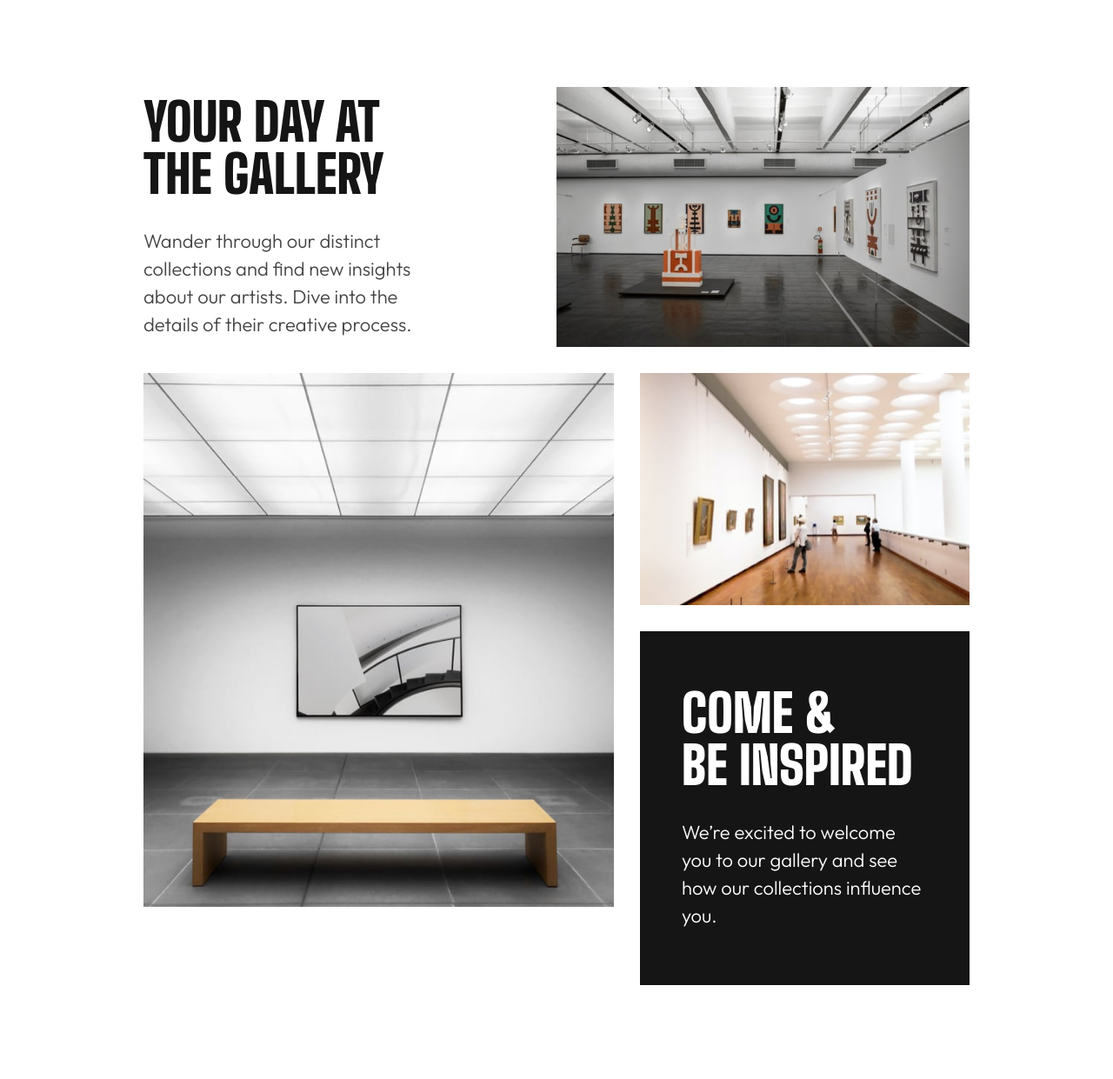
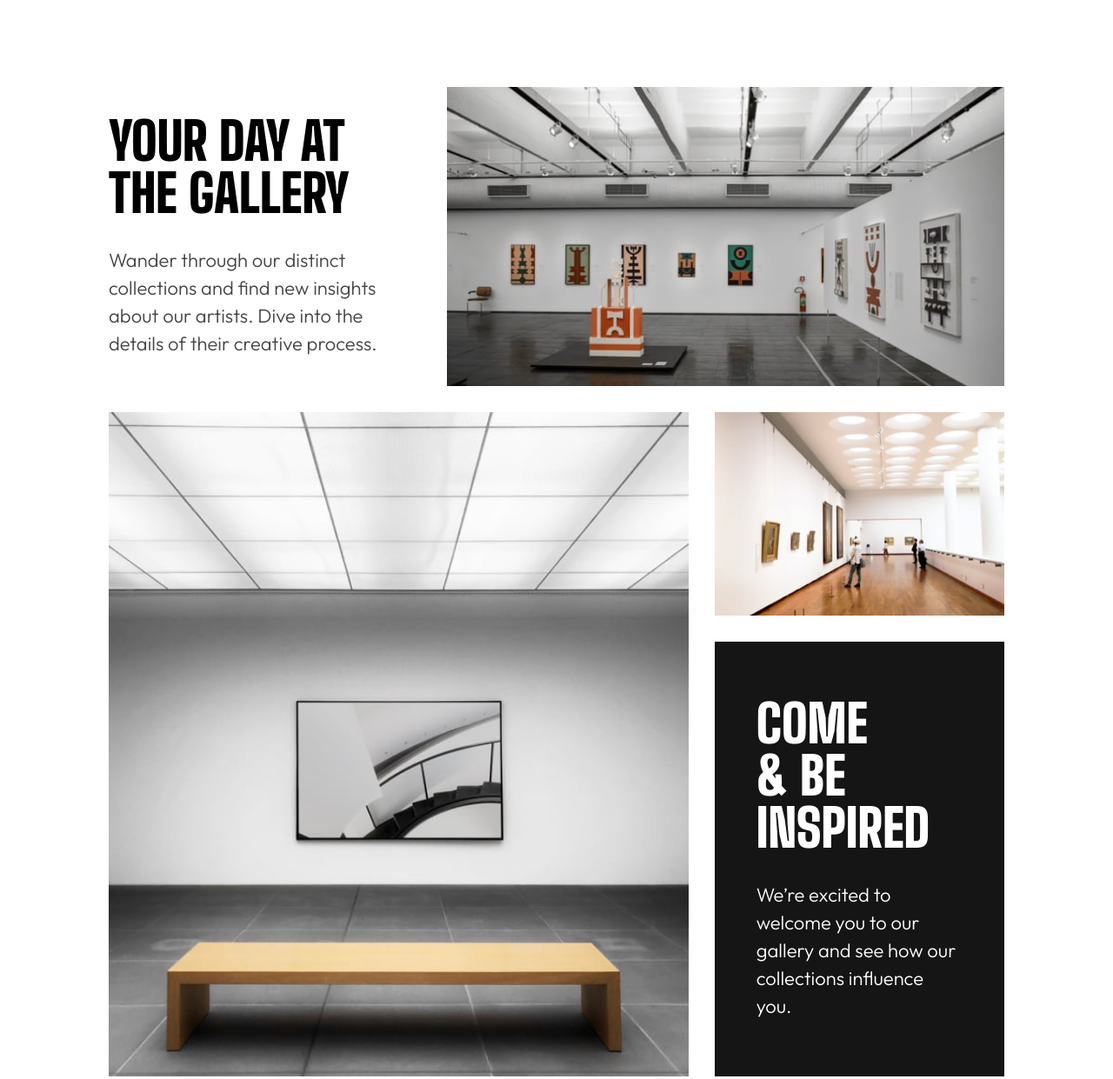
Before and after one commit to makogeboris/Art-gallery-website, a plain HTML site: page index.html in a window 1280 px wide. Shown: the part 880-2121 px from the top of the page at 87% size. Drawn offline with Linux system fonts and the light colour scheme.

Commit message:
modified

```diff
--- a/index.html
+++ b/index.html
@@ -25,7 +25,6 @@
   </head>
   <body>
     <main>
-      <div>
       <section class="hero">
         <!-- dark background for desktop only -->
         <div class="dark-bg"></div>
@@ -49,8 +48,8 @@
             <h1 class="main-heading">Modern Art Gallery</h1>
             <p class="main-paragraph">
               The arts in the collection of the Modern Art Gallery all started
-                from a spark of inspiration. Will these pieces inspire you?
-                Visit us and find out.
+              from a spark of inspiration. Will these pieces inspire you? Visit
+              us and find out.
             </p>
           </div>
           <div class="btn btn-location">
@@ -73,39 +72,12 @@
             </p>
           </div>
 
-            <picture class="grid-2">
-              <source
-                media="(min-width:976px)"
-                srcset="assets/desktop/image-grid-1.jpg"
-              />
-              <source
-                media="(min-width:660px)"
-                srcset="assets/tablet/image-grid-1.jpg"
-              />
-              <img
-                src="assets/mobile/image-grid-1.jpg"
-                alt="a wide view of an art room with artifacts on the wall"
-              />
-            </picture>
+          <div class="grid-2"></div>
         </div>
 
         <div class="grid-3-5">
-            <picture class="grid-3">
-              <source
-                media="(min-width:976px)"
-                srcset="assets/desktop/image-grid-2.jpg"
-              />
-              <source
-                media="(min-width:660px)"
-                srcset="assets/tablet/image-grid-2.jpg"
-              />
-              <img
-                src="assets/mobile/image-grid-2.jpg"
-                alt="an art room with a brown bench facing an picture on the wall"
-              />
-            </picture>
+          <div class="grid-3"></div>
 
-            <div class="grid-4-5">
           <picture class="grid-4">
             <source
               media="(min-width:976px)"
@@ -129,12 +101,10 @@
             </p>
           </div>
         </div>
-          </div>
       </section>
-      </div>
     </main>
 
-    <footer>
+    <footer class="footer-home">
       <div class="footer-div">
         <a href="#"
           ><img class="footer-logo" src="assets/logo-light.svg" alt=""
--- a/styles.css
+++ b/styles.css
@@ -191,19 +191,53 @@ body {
   padding: 0 1rem;
   margin-bottom: 7.5rem;
   gap: 1.875rem;
+  max-width: 1110px;
+  margin-left: auto;
+  margin-right: auto;
 }
 
 .grid-1-2 {
-  display: flex;
-  flex-direction: column-reverse;
+  display: grid;
+  grid-template-areas:
+    "img"
+    "text";
   gap: 1.5625rem;
 }
 
-.grid-3-5,
-.grid-4-5 {
-  display: flex;
-  flex-direction: column;
+.gal1 {
+  grid-area: text;
+  color: #ffffff;
+  transition: all 0.5s ease-in;
+}
+
+.grid-2 {
+  grid-area: img;
+  background-image: url("assets/mobile/image-grid-1.jpg");
+  background-repeat: no-repeat;
+  background-size: cover;
+  min-height: 344px;
+}
+
+.grid-1,
+.grid-5 {
+  max-width: 21.4375rem;
+}
+
+.grid-3-5 {
+  display: grid;
   gap: 1rem;
+}
+
+.grid-3 {
+  background-image: url("assets/mobile/image-grid-2.jpg");
+  background-repeat: no-repeat;
+  min-height: 403px;
+  background-size: cover;
+}
+
+.grid-5 {
+  background: #151515;
+  padding: 3rem 1.5rem;
 }
 
 .day-gal {
@@ -212,8 +246,15 @@ body {
   font-size: 3.125rem;
   line-height: 90%;
   text-transform: uppercase;
-  color: #151515;
   margin-bottom: 1.3125rem;
+}
+
+.grid-1,
+.grid-2,
+.grid-3,
+.grid-4,
+.grid-5 {
+  transition: all 0.5s ease-in;
 }
 
 .day-gal-p {
@@ -222,20 +263,6 @@ body {
   font-size: 1.125rem;
   line-height: 156%;
   color: #444444;
-}
-
-.grid-1,
-.grid-5 {
-  max-width: 21.4375rem;
-}
-
-.grid-5 {
-  background: #151515;
-  padding: 3rem 1.5rem;
-}
-
-.gal1 {
-  color: #ffffff;
 }
 
 .galp {
@@ -272,6 +299,11 @@ footer p {
   max-width: 23.125rem;
 }
 
+.footer-location,
+.footer-home {
+  padding-inline: 1.25rem;
+}
+
 .footer-div {
   display: flex;
   flex-direction: column;
@@ -280,7 +312,6 @@ footer p {
   align-items: flex-start;
   max-width: 69.375rem;
   margin: 0 auto;
-  padding-inline: 1.25rem;
 }
 
 .icons {
@@ -357,33 +388,48 @@ footer p {
 
   .images-grid {
     padding: 0 2.5rem;
+    align-items: unset;
   }
 
   .grid-1-2 {
-    flex-direction: row;
+    grid-template-columns: 1fr 2fr;
+    grid-template-areas: "text img";
     gap: 4.25rem;
   }
 
-  .grid-3-5 {
-    display: flex;
-    flex-direction: row;
-    gap: 0.6875rem;
-  }
-
-  .grid-4-5 {
-    display: flex;
-    flex-direction: column;
-    gap: 0.6875rem;
-  }
-
   .grid-1 {
+    grid-area: text;
     max-width: 13.9375rem;
     display: flex;
     flex-direction: column;
     justify-content: center;
   }
 
+  .grid-2 {
+    grid-area: img;
+    background-image: url("assets/tablet/image-grid-1.jpg");
+  }
+
+  .grid-3-5 {
+    gap: 0.6875rem;
+    grid-template-columns: 2fr 1fr;
+    grid-template-areas:
+      "bench people"
+      "bench dark";
+  }
+
+  .grid-3 {
+    grid-area: bench;
+    background-image: url("assets/tablet/image-grid-2.jpg");
+    background-position: center;
+  }
+
+  .grid-4 {
+    grid-area: people;
+  }
+
   .grid-5 {
+    grid-area: dark;
     padding: 5.3125rem 1.75rem;
     max-width: 17.5rem;
   }
@@ -409,7 +455,11 @@ footer p {
 
   .location {
     margin: 0 auto;
-    padding-inline: 1.25rem;
+  }
+
+  .footer-location,
+  .footer-home {
+    padding-inline: 2.5rem;
   }
 
   .location-div {
@@ -473,24 +523,32 @@ footer p {
   }
 
   .images-grid {
-    padding: 0 10.3125rem;
     margin-bottom: 11.25rem;
   }
 
-  .grid-1-2 {
+  /* .grid-1-2 {
     gap: 7.8125rem;
+  } */
+
+  .grid-1 {
+    max-width: 21.875rem;
+  }
+
+  .grid-2 {
+    background-image: url("assets/desktop/image-grid-1.jpg");
+  }
+
+  .grid-3 {
+    background-image: url("assets/desktop/image-grid-2.jpg");
   }
 
   .grid-3-5 {
     gap: 1.875rem;
   }
 
-  .grid-4-5 {
-    gap: 1.875rem;
-  }
-
-  .grid-1 {
-    max-width: 21.875rem;
+  .grid-5 {
+    max-width: 27.8125rem;
+    padding: 4rem 3rem;
   }
 
   .day-gal {
@@ -502,11 +560,6 @@ footer p {
   .day-gal-p {
     font-size: 1.375rem;
     line-height: 145%;
-  }
-
-  .grid-5 {
-    max-width: 27.8125rem;
-    padding: 4rem 3rem;
   }
 
   footer p,
```
Lines whose indentation alone changed are shown as unchanged.
